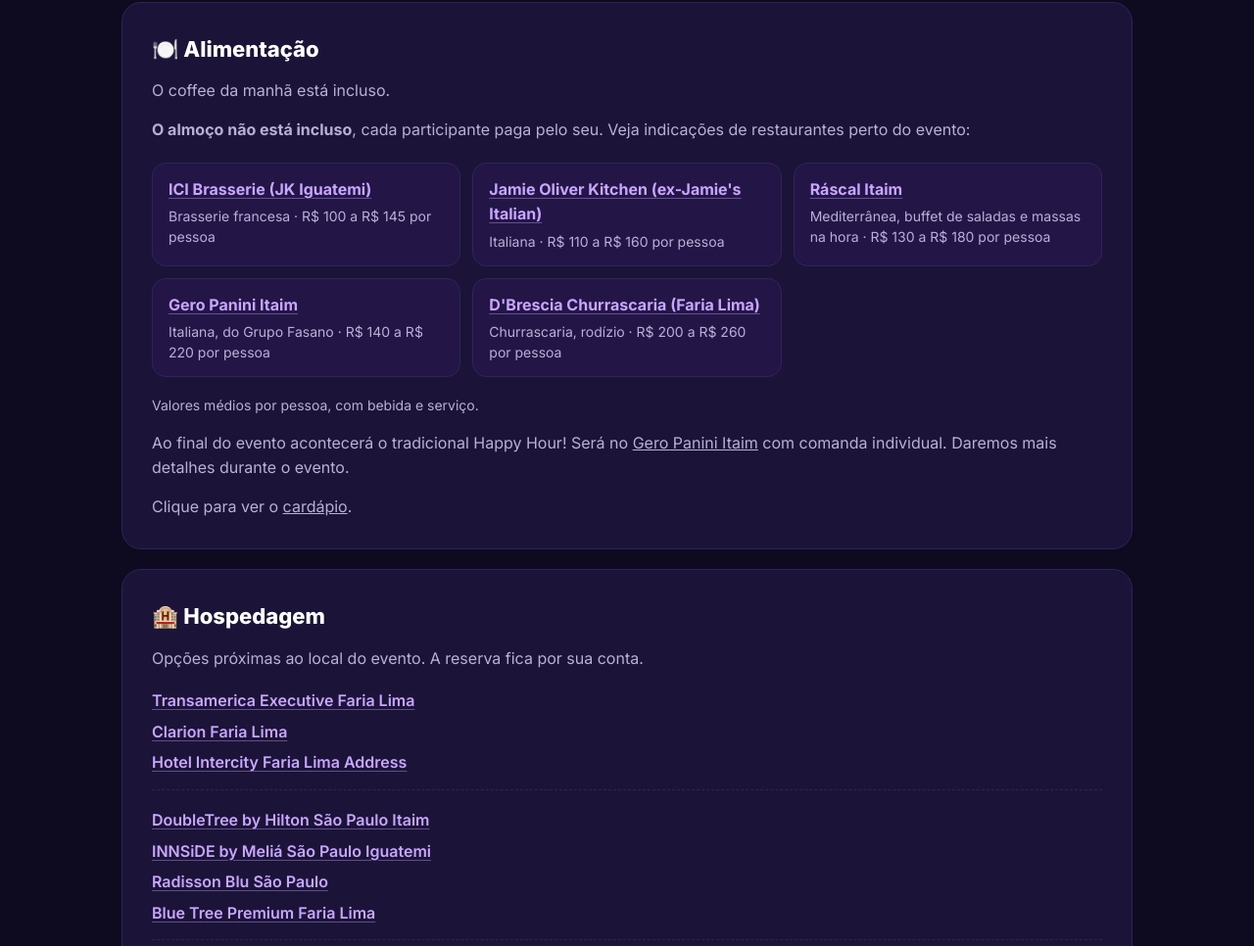
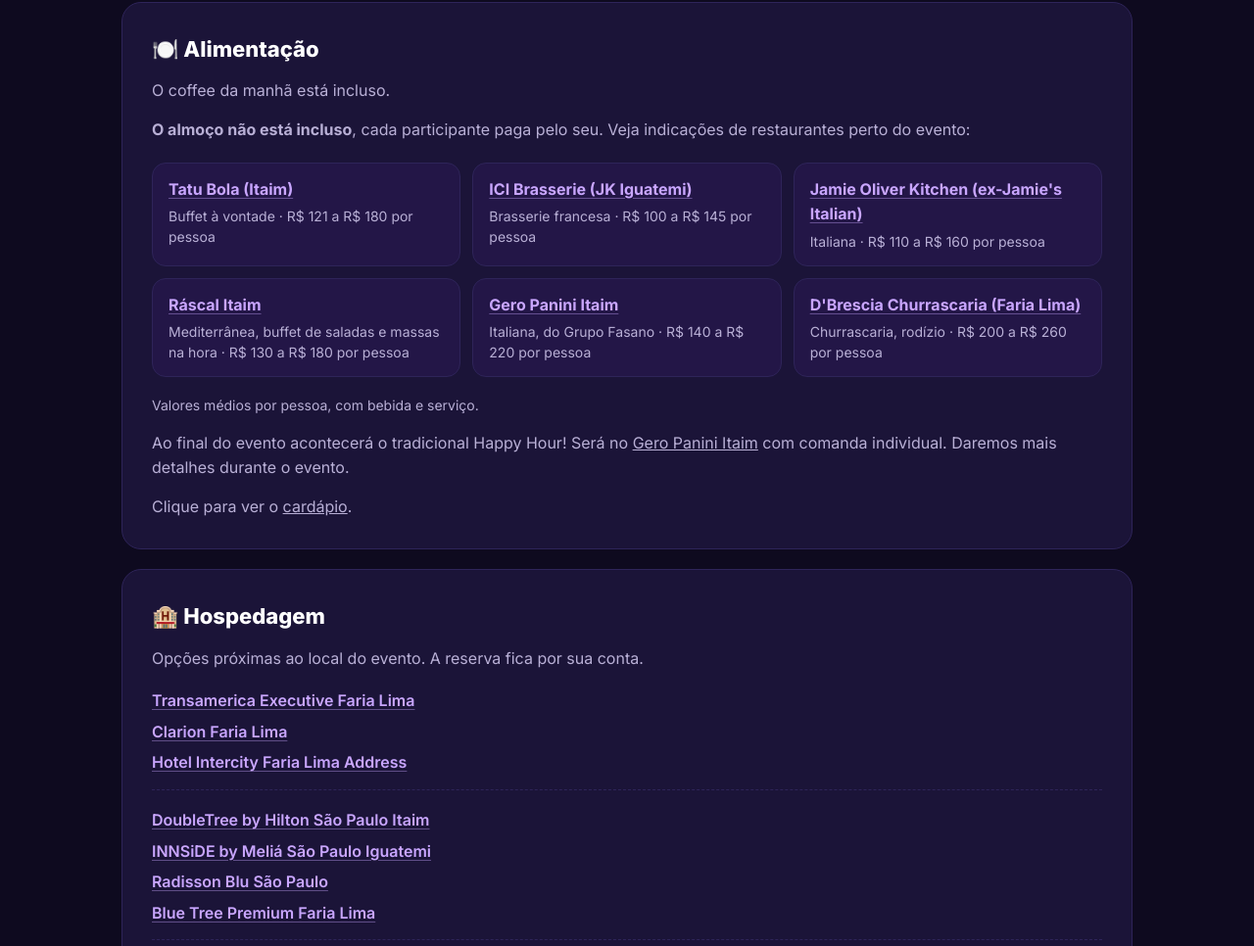
Before and after one commit to vkmetrics/encontrocomunidadepro, a plain HTML site: page index.html in a window 1280 px wide. Shown: the part 1849-2815 px from the top of the page at 98% size. Drawn offline with Linux system fonts and the light colour scheme.

Commit message:
Update index.html

```diff
--- a/index.html
+++ b/index.html
@@ -187,7 +187,7 @@ footer img{height:24px;display:block}
 <h3>🍽️ Alimentação</h3>
 <p>O coffee da manhã está incluso.</p>
 <p><b>O almoço não está incluso</b>, cada participante paga pelo seu. Veja indicações de restaurantes perto do evento:</p>
-<ul class="lunch"><li><a href="https://maps.google.com/?q=ICI+Brasserie+JK+Iguatemi" target="_blank" rel="noopener">ICI Brasserie (JK Iguatemi)</a><span>Brasserie francesa · R$ 100 a R$ 145 por pessoa</span></li><li><a href="https://maps.google.com/?q=Jamie+Oliver+Kitchen+Hor%C3%A1cio+Lafer+S%C3%A3o+Paulo" target="_blank" rel="noopener">Jamie Oliver Kitchen (ex-Jamie's Italian)</a><span>Italiana · R$ 110 a R$ 160 por pessoa</span></li><li><a href="https://maps.google.com/?q=R%C3%A1scal+Itaim+S%C3%A3o+Paulo" target="_blank" rel="noopener">Ráscal Itaim</a><span>Mediterrânea, buffet de saladas e massas na hora · R$ 130 a R$ 180 por pessoa</span></li><li><a href="https://maps.google.com/?q=Gero+Panini+Itaim+S%C3%A3o+Paulo" target="_blank" rel="noopener">Gero Panini Itaim</a><span>Italiana, do Grupo Fasano · R$ 140 a R$ 220 por pessoa</span></li><li><a href="https://maps.google.com/?q=D%27Brescia+Churrascaria+Faria+Lima+S%C3%A3o+Paulo" target="_blank" rel="noopener">D'Brescia Churrascaria (Faria Lima)</a><span>Churrascaria, rodízio · R$ 200 a R$ 260 por pessoa</span></li></ul>
+<ul class="lunch"><li><a href="https://maps.google.com/?q=Tatu+Bola+Itaim+Rua+Clodomiro+Amazonas%2C+260%2C+Vila+Nova+Concei%C3%A7%C3%A3o%2C+S%C3%A3o+Paulo%2C+SP" target="_blank" rel="noopener">Tatu Bola (Itaim)</a><span>Buffet à vontade · R$ 121 a R$ 180 por pessoa</span></li><li><a href="https://maps.google.com/?q=ICI+Brasserie+JK+Iguatemi" target="_blank" rel="noopener">ICI Brasserie (JK Iguatemi)</a><span>Brasserie francesa · R$ 100 a R$ 145 por pessoa</span></li><li><a href="https://maps.google.com/?q=Jamie+Oliver+Kitchen+Hor%C3%A1cio+Lafer+S%C3%A3o+Paulo" target="_blank" rel="noopener">Jamie Oliver Kitchen (ex-Jamie's Italian)</a><span>Italiana · R$ 110 a R$ 160 por pessoa</span></li><li><a href="https://maps.google.com/?q=R%C3%A1scal+Itaim+S%C3%A3o+Paulo" target="_blank" rel="noopener">Ráscal Itaim</a><span>Mediterrânea, buffet de saladas e massas na hora · R$ 130 a R$ 180 por pessoa</span></li><li><a href="https://maps.google.com/?q=Gero+Panini+Itaim+S%C3%A3o+Paulo" target="_blank" rel="noopener">Gero Panini Itaim</a><span>Italiana, do Grupo Fasano · R$ 140 a R$ 220 por pessoa</span></li><li><a href="https://maps.google.com/?q=D%27Brescia+Churrascaria+Faria+Lima+S%C3%A3o+Paulo" target="_blank" rel="noopener">D'Brescia Churrascaria (Faria Lima)</a><span>Churrascaria, rodízio · R$ 200 a R$ 260 por pessoa</span></li></ul>
 <p class="note">Valores médios por pessoa, com bebida e serviço.</p>
 <p>Ao final do evento acontecerá o tradicional Happy Hour! Será no <a href="https://maps.google.com/?q=Gero+Panini+Itaim+S%C3%A3o+Paulo" target="_blank" rel="noopener">Gero Panini Itaim</a> com comanda individual. Daremos mais detalhes durante o evento.</p>
 <p>Clique para ver o <a href="https://drive.google.com/file/d/1S3oEydWm7FoPi0lqm_lwKvs6TCz2pbPn/view?usp=sharing" target="_blank" rel="noopener">cardápio</a>.</p>
```
